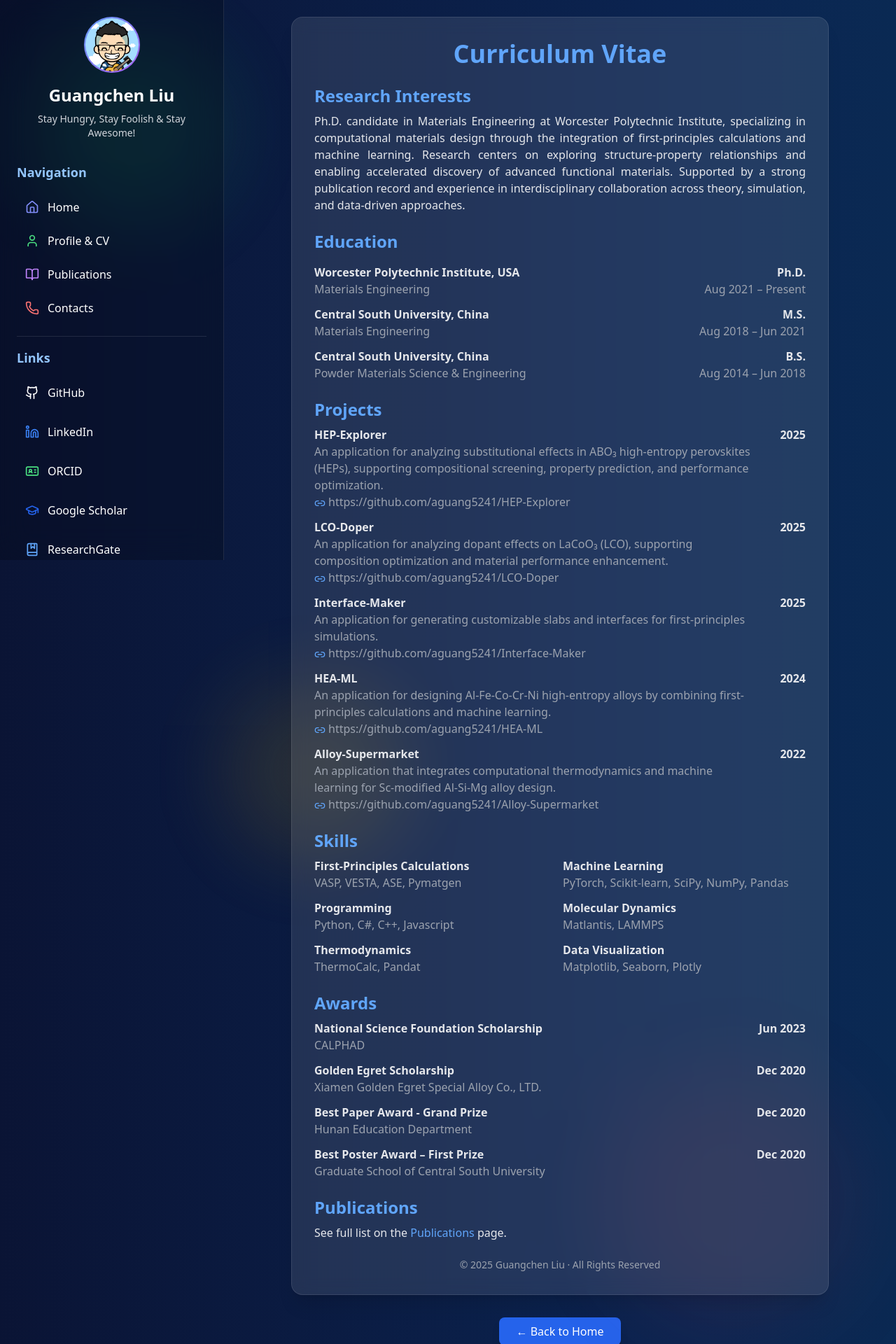
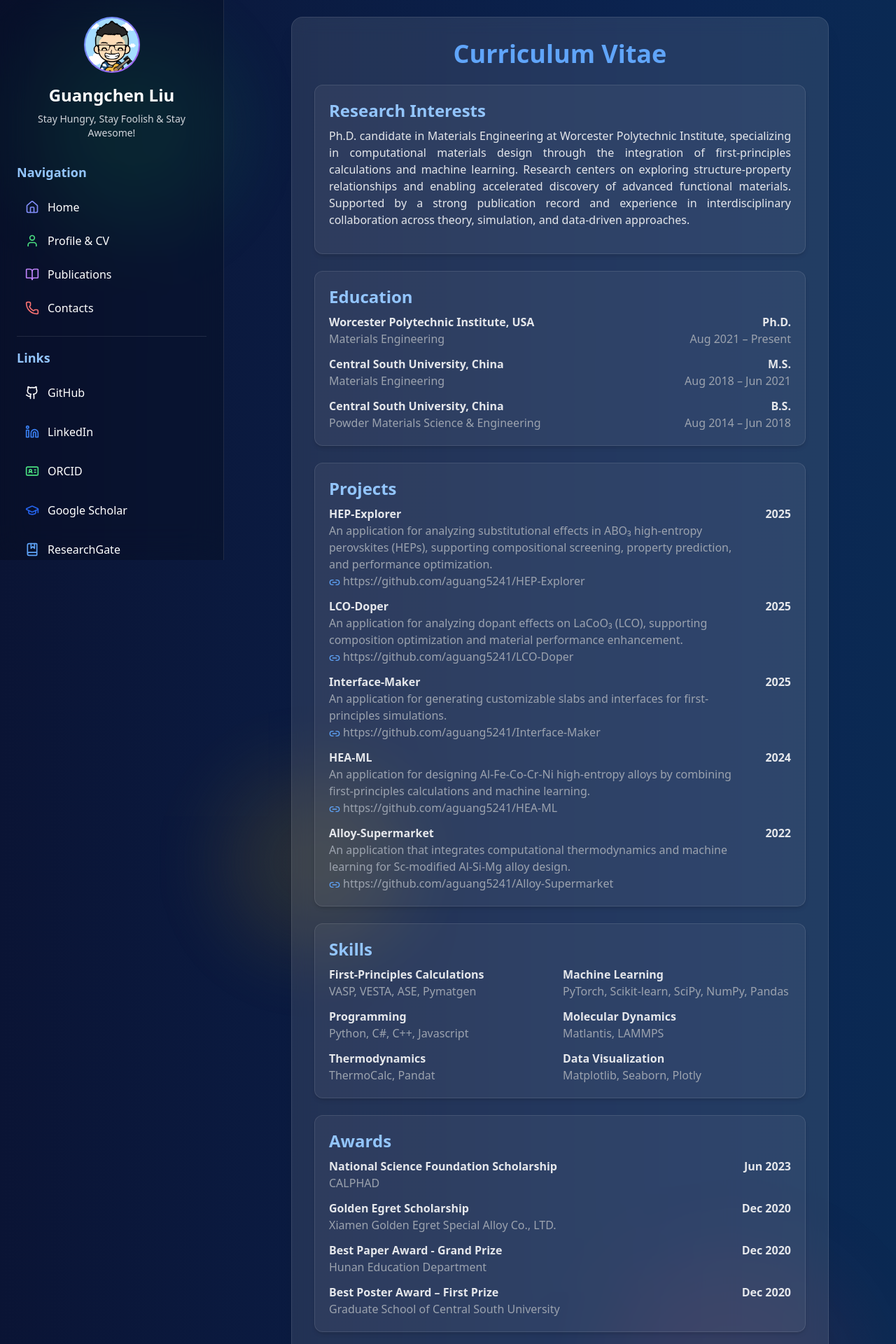
Before and after one commit to aguang5241/my-portfolio, a React (Vite) app: page /cv in a window 1280 px wide. Shown: the top 1920 px of the page at 70% size. Built offline with nearby package versions, Linux system fonts and the light colour scheme.

Commit message:
Please enter the commit message for your changes. Lines starting with '#' will be ignored, and an empty message aborts the commit.
On branch main
Your branch is up to date with 'origin/main'.

Changes to be committed:
	modified:   src/pages/CV.jsx

```diff
--- a/src/pages/CV.jsx
+++ b/src/pages/CV.jsx
@@ -22,15 +22,15 @@ export default function CV() {
         <div className="bg-white/10 backdrop-blur-md p-8 rounded-2xl border border-white/10 shadow-xl w-full max-w-3xl space-y-6">
           <h1 className="text-4xl font-bold mb-6 text-center text-blue-400">Curriculum Vitae</h1>
 
-          <section>
-            <h2 className="text-2xl font-semibold text-blue-400 mb-2">Research Interests</h2>
+          <section className="bg-white/5 hover:bg-white/10 transition-all duration-300 rounded-xl p-5 border border-white/10 shadow-md">
+            <h2 className="text-2xl font-semibold text-blue-300 mb-2">Research Interests</h2>
             <p className="text-gray-200 mb-4 text-justify">
               Ph.D. candidate in Materials Engineering at Worcester Polytechnic Institute, specializing in computational materials design through the integration of first-principles calculations and machine learning. Research centers on exploring structure-property relationships and enabling accelerated discovery of advanced functional materials. Supported by a strong publication record and experience in interdisciplinary collaboration across theory, simulation, and data-driven approaches.
             </p>
           </section>
 
-          <section>
-            <h2 className="text-2xl font-semibold text-blue-400 mb-4">Education</h2>
+          <section className="bg-white/5 hover:bg-white/10 transition-all duration-300 rounded-xl p-5 border border-white/10 shadow-md">
+            <h2 className="text-2xl font-semibold text-blue-300 mb-2">Education</h2>
             <ul className="space-y-3 text-gray-200">
               <li className="grid grid-cols-2 gap-2">
                 <div>
@@ -67,8 +67,8 @@ export default function CV() {
             </ul>
           </section>
 
-          <section>
-            <h2 className="text-2xl font-semibold text-blue-400 mb-2">Projects</h2>
+          <section className="bg-white/5 hover:bg-white/10 transition-all duration-300 rounded-xl p-5 border border-white/10 shadow-md">
+            <h2 className="text-2xl font-semibold text-blue-300 mb-2">Projects</h2>
             <ul className="space-y-3 text-gray-200">
               <li className="grid grid-cols-[10fr_1fr] gap-2">
                 <div>
@@ -132,8 +132,8 @@ export default function CV() {
             </ul>
           </section>
 
-          <section>
-            <h2 className="text-2xl font-semibold text-blue-400 mb-2">Skills</h2>
+          <section className="bg-white/5 hover:bg-white/10 transition-all duration-300 rounded-xl p-5 border border-white/10 shadow-md">
+            <h2 className="text-2xl font-semibold text-blue-300 mb-2">Skills</h2>
             <ul className="space-y-3 text-gray-200">
               <li className="grid grid-cols-2 gap-2">
                 <div>
@@ -170,8 +170,8 @@ export default function CV() {
             </ul>
           </section>
 
-          <section>
-            <h2 className="text-2xl font-semibold text-blue-400 mb-2">Awards</h2>
+          <section className="bg-white/5 hover:bg-white/10 transition-all duration-300 rounded-xl p-5 border border-white/10 shadow-md">
+            <h2 className="text-2xl font-semibold text-blue-300 mb-2">Awards</h2>
             <ul className="space-y-3 text-gray-200">
               <li className="grid grid-cols-[5fr_1fr] gap-2">
                 <div>
@@ -215,8 +215,8 @@ export default function CV() {
             </ul>
           </section>
 
-          <section>
-            <h2 className="text-2xl font-semibold text-blue-400 mb-2">Publications</h2>
+          <section className="bg-white/5 hover:bg-white/10 transition-all duration-300 rounded-xl p-5 border border-white/10 shadow-md">
+            <h2 className="text-2xl font-semibold text-blue-300 mb-2">Publications</h2>
             <p className="text-gray-200">
               See full list on the{" "}
               <Link to="/publications" className="text-blue-400 hover:underline">
```
